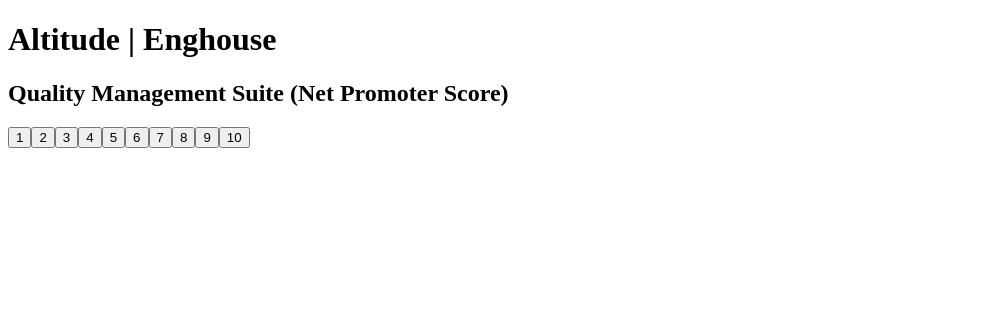
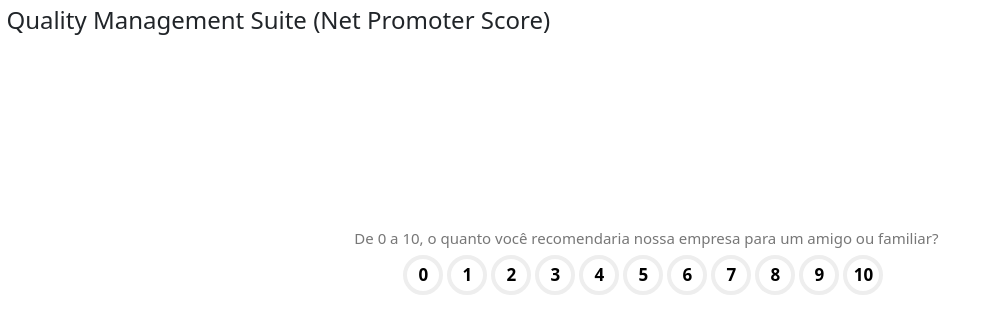
Before and after one commit to YuriBrayn/qms-react, a Next.js app: page / in a window 1280 px wide. Shown: the top 334 px of the page, without its empty margins (0-993 px from the left). Built offline with nearby package versions, Linux system fonts and the light colour scheme.

Commit message:
deploy survey

```diff
--- a/package.json
+++ b/package.json
@@ -18,6 +18,8 @@
   },
   "homepage": "https://github.com/YuriBrayn/qms-nps#readme",
   "dependencies": {
+    "bootstrap": "^5.0.1",
+    "jquery": "^3.6.0",
     "next": "^10.2.3",
     "react": "^17.0.2",
     "react-dom": "^17.0.2"
--- a/pages/index.js
+++ b/pages/index.js
@@ -1,130 +1,28 @@
-import { userState } from 'react';
+import 'bootstrap/dist/css/bootstrap.css'
+import styles from '../styles.module.css'
 
-function button () {
-$('button').hover(function(){
-    var $this = $(this);
-    var $prevAll = $(this).prevAll();
-
-    var className = $this.attr("class") + "-hover";
-
-    $this.addClass(className);
-    $prevAll.addClass(className);
- }, function() {
-    var $this = $(this);
-    var $prevAll = $(this).prevAll();
-
-    $this.removeClass("detractor-hover passive-hover promoter-hover");
-    $prevAll.removeClass("detractor-hover passive-hover promoter-hover");
- });
+export default function Home () {
+    return (
+        <div className={styles.container}>
+            <div className={styles.title}>
+                <h4>Quality Management Suite (Net Promoter Score)</h4>
+            </div>
+            <div className={styles.widget}>
+                <div>
+                    <a>De 0 a 10, o quanto você recomendaria nossa empresa para um amigo ou familiar?</a>
+                </div>
+                <button className={styles.detractor}>0</button>
+                <button className={styles.detractor}>1</button>
+                <button className={styles.detractor}>2</button>
+                <button className={styles.detractor}>3</button>
+                <button className={styles.detractor}>4</button>
+                <button className={styles.detractor}>5</button>
+                <button className={styles.passive}>6</button>
+                <button className={styles.passive}>7</button>
+                <button className={styles.passive}>8</button>
+                <button className={styles.promoter}>9</button>
+                <button className={styles.promoter}>10</button>
+            </div>
+        </div>
+    )
 }
-
-function Home () {
-    return <div class="container">
-   <div class="title">
-        <h1>Altitude | Enghouse</h1>
-        <h2>Quality Management Suite (Net Promoter Score)</h2>
-</div>
-   <div class="widget">
-      <button class="detractor">1</button>
-      <button class="detractor">2</button>
-      <button class="detractor">3</button>
-      <button class="detractor">4</button>
-      <button class="detractor">5</button>
-      <button class="passive">6</button>
-      <button class="passive">7</button>
-      <button class="passive">8</button>
-      <button class="promoter">9</button>
-      <button class="promoter">10</button>
-   </div>
-     <style jsx>{`
-     body {
-        font-family: "Helvetica Neue", Helvetica, sans-serif;
-      }
-
-      .container {
-        margin: 80px auto;
-        width: 80%;
-      }
-      .container .widget span {
-        color: #aaa;
-        font-size: 12px;
-      }
-      .container .widget button {
-        /* padding: 5px 10px; */
-        font-size: 16px;
-        white-space: nowrap;
-        vertical-align: middle;
-        display: inline-block;
-        background: none;
-        border: none;
-        box-shadow: none;
-        cursor: pointer;
-        text-align: center;
-        font-weight: 500;
-        border-radius: 100%;
-        margin: 0;
-        outline: none;
-        margin-left: -1px;
-        width: 40px;
-        height: 40px;
-        border: 3px solid #eee;
-        transform: scale(1);
-        transition: background 0.2s ease-in, color 0.2s ease-in, border-color 0.2s ease-in, transform 0.2s cubic-bezier(0.5, 2, 0.5, 0.75);
-      }
-      .container .widget button.detractor-hover {
-        background: #F44336;
-        color: white;
-        border-color: #f55a4e;
-        transform: scale(1.05);
-      }
-      .container .widget button.passive-hover {
-        background: #F57C00;
-        color: white;
-        border-color: #ff8910;
-        transform: scale(1.05);
-      }
-      .container .widget button.promoter-hover {
-        background: #4CAF50;
-        color: white;
-        border-color: #5cb860;
-        transform: scale(1.05);
-      }
-      .container .widget.widget-sm {
-        width: 315px;
-        background: #eee;
-        border: 2px solid #ccc;
-        padding: 15px;
-        box-sizing: border-box;
-        position: relative;
-        padding-bottom: 30px;
-      }
-      .container .widget.widget-sm .positive-text, .container .widget.widget-sm .negative-text {
-        position: absolute;
-      }
-      .container .widget.widget-sm .positive-text {
-        right: 20px;
-        bottom: 10px;
-        text-align: right;
-      }
-      .container .widget.widget-sm .negative-text {
-        left: 20px;
-        bottom: 10px;
-        text-align: left;
-      }
-      .container .widget.widget-sm button {
-        border: none;
-        margin-left: -3px;
-        width: 27px;
-        height: 27px;
-        font-size: 12px;
-        font-weight: normal;
-        transform: scale(1) !important;
-        /* background-color: #ccc; */
-        border-radius: none;
-        text-align: center;
-        display: inline-block;
-      }
-   `}</style></div>
-}
-
-export default Home
--- /dev/null
+++ b/styles.module.css
@@ -0,0 +1,51 @@
+  .container  {
+    margin: 0.5%;
+    vertical-align: middle;
+    text-align: left;
+    width: 100%;
+  }
+  .container .widget {
+    color: #777;
+    text-align: center;
+    font-size: 15px;
+    margin-top: 15%;
+  }
+  .container .widget button {
+    font-size: 17px;
+    white-space: nowrap;
+    vertical-align: middle;
+    display: inline-block;
+    background: none;
+    border: none;
+    box-shadow: none;
+    cursor: pointer;
+    text-align: center;
+    font-weight: 600;
+    border-radius: 100%;
+    margin: 5px;
+    outline: none;
+    margin-left: -1px;
+    width: 40px;
+    height: 40px;
+    border: 4px solid #eee;
+    transform: scale(1);
+    transition: background 0.2s ease-in, color 0.2s ease-in, border-color 0.2s ease-in, transform 0.2s cubic-bezier(0.5, 2, 0.5, 0.75);
+  }
+  .container .widget button.detractor:hover {
+    background: #F44336;
+    color: white;
+    border-color: #f55a4e;
+    transform: scale(1.05);
+  }
+  .container .widget button.passive:hover {
+    background: #F57C00;
+    color: white;
+    border-color: #ff8910;
+    transform: scale(1.05);
+  }
+  .container .widget button.promoter:hover {
+    background: #4CAF50;
+    color: white;
+    border-color: #5cb860;
+    transform: scale(1.05);
+  }
```
Also changed, not shown: 1 other file (tests, documents, lock files or other folders).
